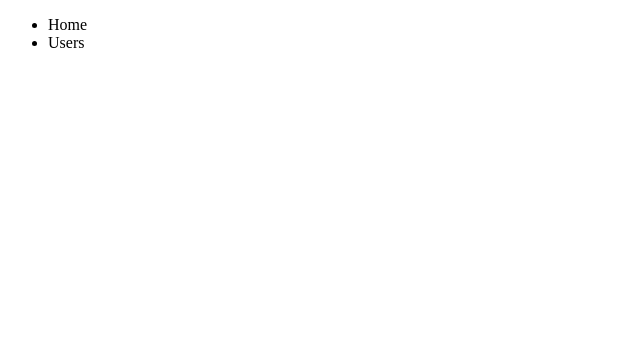
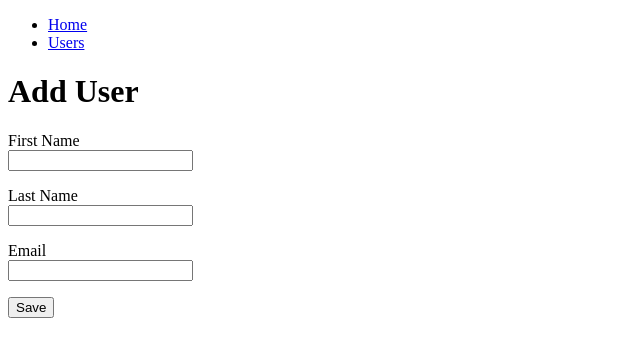
Before and after one commit to coryhouse/quanticmind, a React (Create React App) app: page /user in a window 1280 px wide. Shown: the top 356 px of the page, without its empty margins (0-640 px from the left). Built offline with nearby package versions, Linux system fonts and the light colour scheme.

Commit message:
WIP 7-31

```diff
--- a/src/App.js
+++ b/src/App.js
@@ -2,7 +2,9 @@ import React, { Fragment } from "react";
 import Users from "./Users";
 import Nav from "./Nav";
 import Home from "./Home";
-import { Route } from "react-router-dom";
+import ManageUser from "./ManageUser";
+import PageNotFound from "./PageNotFound";
+import { Route, Switch } from "react-router-dom";
 
 // Move this to a separate file and import it here.
 class App extends React.Component {
@@ -10,8 +12,12 @@ class App extends React.Component {
     return (
       <Fragment>
         <Nav />
-        <Route path="/" exact component={Home} />
-        <Route path="/users" component={Users} />
+        <Switch>
+          <Route path="/" exact component={Home} />
+          <Route path="/users" component={Users} />
+          <Route path="/user" component={ManageUser} />
+          <Route path="*" component={PageNotFound} />
+        </Switch>
       </Fragment>
     );
   }
--- /dev/null
+++ b/src/ManageUser.js
@@ -0,0 +1,88 @@
+import React, { Component } from "react";
+
+class ManageUser extends Component {
+  state = {
+    user: {
+      id: null,
+      firstName: "",
+      lastName: "",
+      email: ""
+    },
+    errors: []
+  };
+
+  handleSubmit = event => {
+    event.preventDefault(); // stop the page from reloading - that's the browser default.
+    const errors = [];
+    if (this.state.user.firstName.length === 0) {
+      errors.push("First name can't be empty.");
+    }
+    if (this.state.user.lastName.length === 0) {
+      errors.push("Last name can't be empty.");
+    }
+
+    this.setState({ errors });
+    // Challenge: Validate that:
+    // 1. names aren't empty
+    // 2. that email has a @ sign
+    // 3. Display error message below "Add User"
+  };
+
+  handleChange = ({ target }) => {
+    const user = {
+      ...this.state.user,
+      [target.id]: target.value
+    };
+    this.setState({ user });
+  };
+
+  renderErrors() {
+    return <ul>{this.state.errors.map(error => <li>{error}</li>)}</ul>;
+  }
+
+  render() {
+    const { user, errors } = this.state;
+    return (
+      <form onSubmit={this.handleSubmit}>
+        <h1>Add User</h1>
+        {errors.length > 0 && this.renderErrors(errors)}
+        <p>
+          <label htmlFor="firstName">First Name</label>
+          <br />
+          <input
+            type="text"
+            id="firstName"
+            onChange={this.handleChange}
+            value={user.firstName}
+          />
+        </p>
+
+        <p>
+          <label htmlFor="lastName">Last Name</label>
+          <br />
+          <input
+            type="text"
+            id="lastName"
+            onChange={this.handleChange}
+            value={user.lastName}
+          />
+        </p>
+
+        <p>
+          <label htmlFor="email">Email</label>
+          <br />
+          <input
+            type="text"
+            id="email"
+            onChange={this.handleChange}
+            value={user.email}
+          />
+        </p>
+
+        <input type="submit" value="Save" />
+      </form>
+    );
+  }
+}
+
+export default ManageUser;
--- a/src/Nav.js
+++ b/src/Nav.js
@@ -1,11 +1,16 @@
 import React, { Component } from "react";
+import { NavLink } from "react-router-dom";
 
 class Nav extends Component {
   render() {
     return (
       <ul>
-        <li>Home</li>
-        <li>Users</li>
+        <li>
+          <NavLink to="/">Home</NavLink>
+        </li>
+        <li>
+          <NavLink to="/users">Users</NavLink>
+        </li>
       </ul>
     );
   }
--- /dev/null
+++ b/src/PageNotFound.js
@@ -0,0 +1,17 @@
+import React, { Component, Fragment } from "react";
+import { Link } from "react-router-dom";
+
+class PageNotFound extends Component {
+  render() {
+    return (
+      <Fragment>
+        <h1>Oops! Page not found.</h1>
+        <p>
+          <Link to="/">Go home</Link>
+        </p>
+      </Fragment>
+    );
+  }
+}
+
+export default PageNotFound;
--- a/src/Users.js
+++ b/src/Users.js
@@ -10,27 +10,40 @@ class Users extends React.Component {
 
   componentDidMount() {
     // make api call
-    fetch("http://www.mocky.io/v2/5b5f6f5c2e00007d00694951")
+    fetch("http://www.mocky.io/v2/5b607ffa2f00007a004619a2")
       .then(response => response.json())
       .then(users => {
         this.setState({ users });
       });
   }
 
-  render() {
+  handleDeleteClick(userId, event) {
+    const users = this.state.users.filter(user => user.id !== userId);
+    this.setState({ users });
+  }
+
+  renderUserTable() {
     return (
-      <Fragment>
-        <h1>Users</h1>
       <table>
         <thead>
+          <tr>
+            <th>&nbsp;</th>
             <th>First Name</th>
             <th>Last Name</th>
             <th>Email</th>
+          </tr>
         </thead>
         <tbody>
           {this.state.users.map(user => {
             return (
-                <tr>
+              <tr key={user.email}>
+                <td>
+                  <button
+                    onClick={event => this.handleDeleteClick(user.id, event)}
+                  >
+                    Delete
+                  </button>
+                </td>
                 <td>{user.firstName}</td>
                 <td>{user.lastName}</td>
                 <td>{user.email}</td>
@@ -39,6 +52,19 @@ class Users extends React.Component {
           })}
         </tbody>
       </table>
+    );
+  }
+
+  render() {
+    return (
+      <Fragment>
+        <h1>Users</h1>
+        <button>Add User</button>
+        {this.state.users.length > 0 ? (
+          this.renderUserTable()
+        ) : (
+          <h2>No users. :(</h2>
+        )}
       </Fragment>
     );
   }
```
Lines whose indentation alone changed are shown as unchanged.
